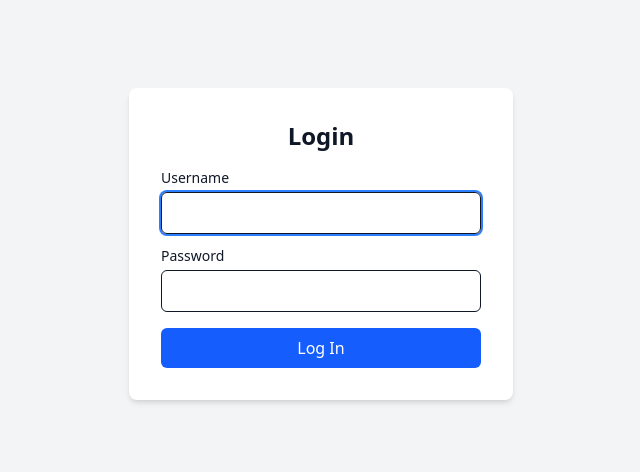
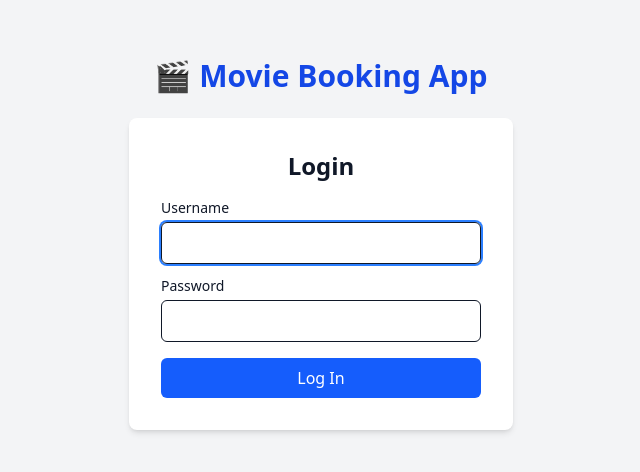
Before and after one commit to joshuavicente/movie-booking-app, a React (Vite) app: page / in a window 1280 px wide. Shown: the part 156-628 px from the top of the page, without its empty margins (319-959 px from the left). Built offline with nearby package versions, Linux system fonts and the light colour scheme.

Commit message:
style: Added app title above login section

```diff
--- a/src/pages/Login.tsx
+++ b/src/pages/Login.tsx
@@ -31,15 +31,21 @@ export const Login = () => {
 
   return (
     <main
-      className="min-h-screen flex items-center justify-center bg-gray-100"
+      className="min-h-screen flex flex-col items-center justify-center bg-gray-100"
       role="main"
     >
+      <h2 className="text-3xl font-bold mb-6 text-blue-700">
+        🎬 Movie Booking App
+      </h2>
+
       <form
         onSubmit={handleSubmit}
         className="bg-white p-8 rounded-lg shadow-md w-full max-w-sm"
         aria-labelledby="login-title"
       >
-        <h1 className="text-2xl font-bold mb-4 text-center">Login</h1>
+        <h1 className="text-2xl font-bold mb-4 text-center" id="login-title">
+          Login
+        </h1>
 
         {error && (
           <p
```
